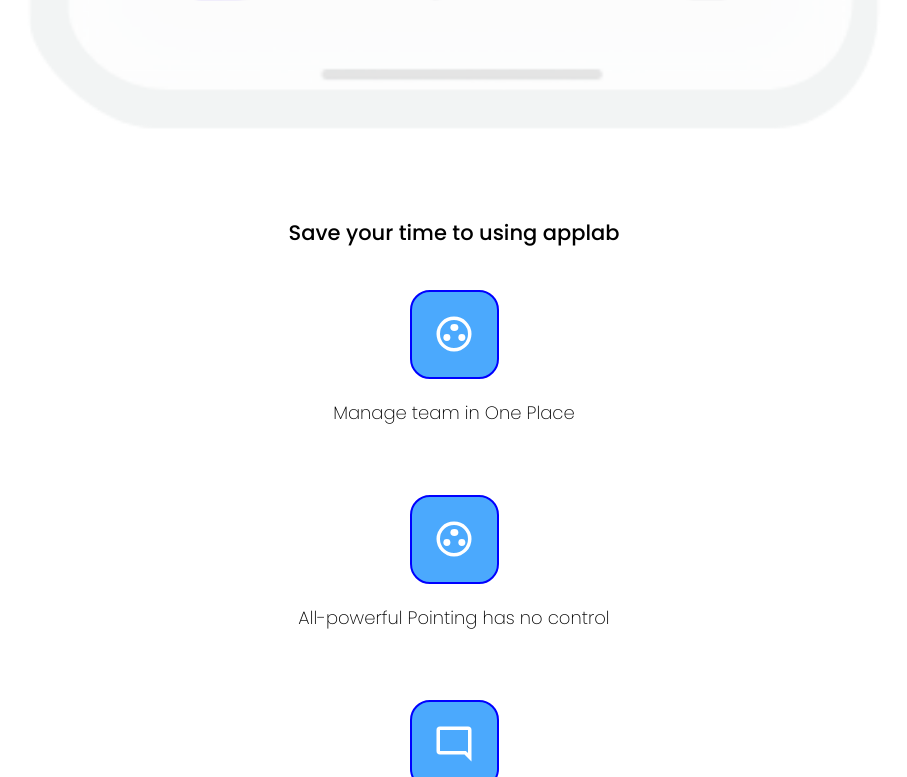
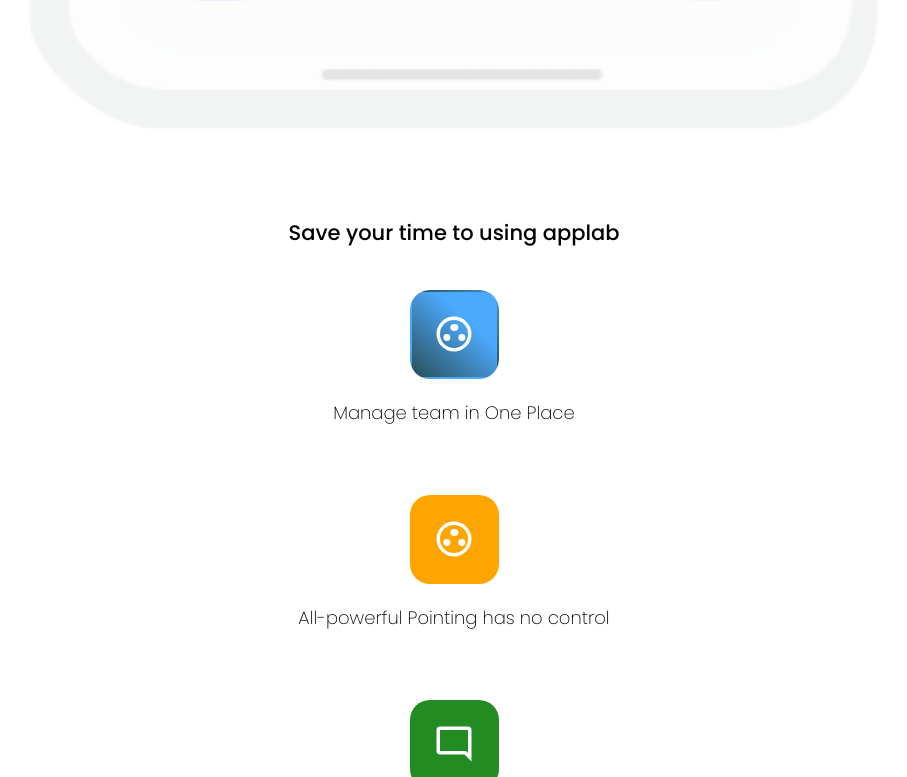
Before and after one commit to lukBed88/project-2-rwd, a plain HTML site: page index.html in a window 1280 px wide. Shown: the part 2023-2800 px from the top of the page, without its empty margins (186-1093 px from the left). Drawn offline with Linux system fonts and the light colour scheme.

Commit message:
exercises wuth section

```diff
--- a/index.html
+++ b/index.html
@@ -17,6 +17,7 @@ rel="stylesheet">
 </head>
 <body>
 
+    <div class="wrapper">
     <nav class="nav">
         <div class="nav__logo">
             <img class="nav__img-logo" src="images/logo.png" alt="">
@@ -25,10 +26,10 @@ rel="stylesheet">
             <i class="nav__menu-icon fas fa-bars"></i>
         </div>
     </nav>
+
+                        <!-- SECTION ONE -->
     <div class="section-one-container">
-
         <div class="section-one-container__part-one-info">
-
         <h2 class="section-one__title">Promote Your App With Applab</h2>
         <p class="section-one__describe">Get more users to promote
             your app with this template
@@ -40,21 +41,23 @@ rel="stylesheet">
         <div class="section-one-container__part-two-picture">
             <img src="images/phone.png" alt="" class="section-one-container-img">
     </div>
-
+                        <!-- SECTION TWO -->
     <div class="section-two">
         <h1 class="section-two__title">Save your time to using applab</h1>
         <div class="section-two__container">
-            <div class="section-two__icon"><img src="images/icons/2.svg" alt="" class="section-two__picture-svg"></div>
+            <div class="section-two__icon section-two__icon--color-blue"><img src="images/icons/2.svg" alt="" class="section-two__picture-svg"></div>
             <h2 class="section-two__describe">Manage team in One Place</h2>
         </div>
         <div class="section-two__container">
-            <div class="section-two__icon"><img src="images/icons/2.svg" alt="" class="section-two__picture-svg"></div>
+            <div class="section-two__icon section-two__icon--color-orange"><img src="images/icons/2.svg" alt="" class="section-two__picture-svg"></div>
             <h2 class="section-two__describe">All-powerful Pointing has no control</h2>
         </div>
         <div class="section-two__container">
-            <div class="section-two__icon"><img src="images/icons/3.svg" alt="" class="section-two__picture-svg"></div>
+            <div class="section-two__icon section-two__icon--color-green"><img src="images/icons/3.svg" alt="" class="section-two__picture-svg"></div>
             <h2 class="section-two__describe">Establish a solid oneline presence</h2>
         </div>
     </div>
+    </div>
+    </div>
 </body>
 </html>
--- a/style.css
+++ b/style.css
@@ -4,6 +4,11 @@
     font-family: 'Poppins', sans-serif;
 
 }
+
+/* .wrapper {
+    display: flex;
+    border: 1px solid black;
+} */
 
 .nav {
     display: flex;
@@ -94,6 +99,10 @@
     letter-spacing: 1.5px;
 }
 
+.section-one-container__part-two-picture{
+    /* border: 2px solid brown; */
+}
+
 .section-one__phone-logo{
     display: flex;
     position: relative;
@@ -142,8 +151,21 @@
     border-radius: 20px;
     margin-top: 15px;
     background-color: #4BA9FD;
-    border: 2px solid blue;
+    border: 2px solid transparent;
+    /* background-image: linear-gradient(222deg, rgba(75, 169, 253, 1) 34%, rgba(41, 78, 86, 1) 100%, rgba(89, 131, 252, 1) 99%); */
+    /* background-color: rgba(89, 131, 252, 1);
+    background-image: linear-gradient(90deg, rgba(89, 131, 252, 1) 0%, rgba(41, 53, 86, 1) 100%); */
 }
+.section-two__icon--color-blue{
+    background-image: linear-gradient(222deg, rgba(75, 169, 253, 1) 34%, rgba(41, 78, 86, 1) 100%, rgba(89, 131, 252, 1) 99%);
+}
+.section-two__icon--color-orange{
+    background-color: rgb(255, 165, 0);
+}
+.section-two__icon--color-green{
+    background-color: forestgreen
+}
+
 .section-two__picture-svg{
     /* font-size: 50px; */
     width: 50%;
```
Also changed, not shown: media.css (+7 -2 lines).
